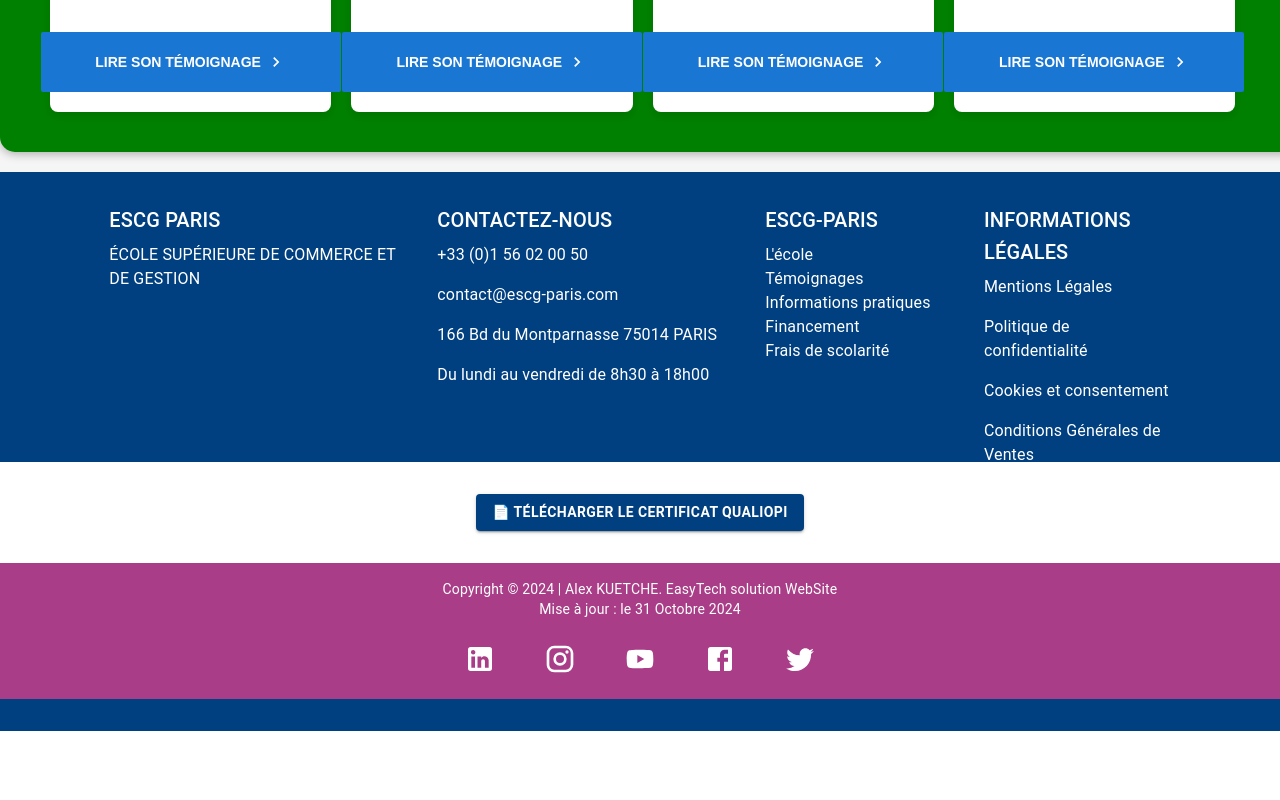
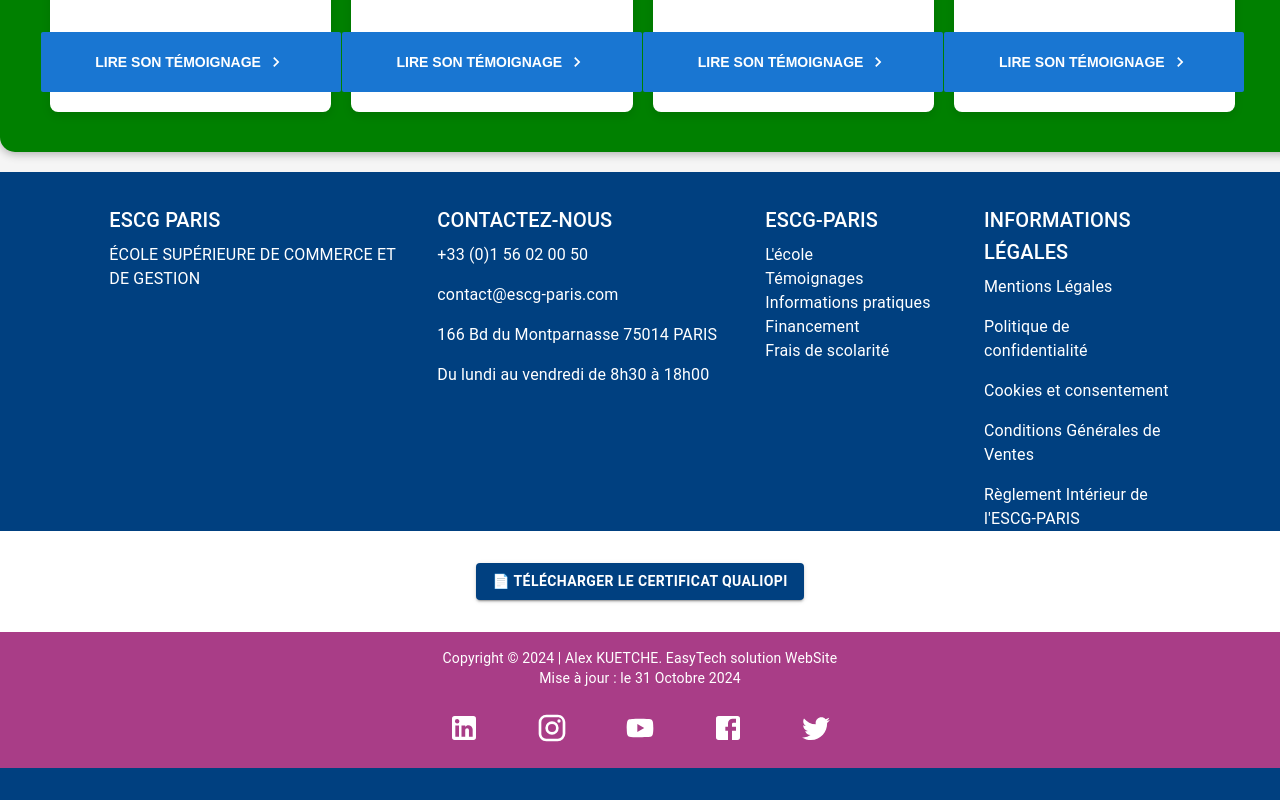
Before and after one commit to GTGpuke/workshop2425-m1g24, a React (Create React App) app in the folder Dossier_front/: page / in a window 1280 px wide. Shown: the part 1249-2049 px from the top of the page. Before the commit the page ends 1980 px from the top, so only its background shows below. Built offline with nearby package versions, Linux system fonts and the light colour scheme; no server answers.

Commit message:
gestion du footer

```diff
--- a/Dossier_front/src/components/authentification/contact.css
+++ b/Dossier_front/src/components/authentification/contact.css
@@ -14,9 +14,10 @@
   justify-content: space-between;
   align-items: flex-start;
   padding: 20px;
-  max-width: 100%;
+  max-width: 80%;
   flex-wrap: wrap;
   gap: 20px;
+  margin-left: 190px;
 }
 
 .icone {
--- a/Dossier_front/src/components/layout/Buttons/brochure.css
+++ b/Dossier_front/src/components/layout/Buttons/brochure.css
@@ -12,8 +12,10 @@
     font-size: 1.2rem;
     color: #007bff;
     cursor: pointer;
+    top: 100px;
     border: none;
     background: none;
+    position: fixed;
   }
 
   /* Style pour le texte d'instruction */
@@ -25,7 +27,7 @@
 
   /* Style pour les champs de saisie */
   .dialog-input {
-    width: 100%;
+    width: 80%;
     padding: 10px;
     font-size: 1rem;
     margin: 8px 0;
--- a/Dossier_front/src/components/layout/Buttons/callButton.js
+++ b/Dossier_front/src/components/layout/Buttons/callButton.js
@@ -3,7 +3,6 @@
 
 const CallButton = () => {
   const phoneNumber = "+237655196254";
-
   const [isMobile, setIsMobile] = useState(window.innerWidth < 800);
 
   useEffect(() => {
@@ -11,6 +10,8 @@
       setIsMobile(window.innerWidth < 800);
     };
     window.addEventListener('resize', handleResize);
+
+    // Nettoyage de l'écouteur pour éviter les fuites de mémoire
     return () => window.removeEventListener('resize', handleResize);
   }, []);
 
@@ -36,8 +37,9 @@
     },
   };
 
+  // Si `isMobile` est vrai, ne pas afficher le bouton
   if (isMobile) {
-    return null; // Ne rend pas le bouton si la vue est mobile (moins de 1000px)
+    return null;
   }
 
   return (
--- a/Dossier_front/src/components/layout/Footer.css
+++ b/Dossier_front/src/components/layout/Footer.css
@@ -1,18 +1,14 @@
 .footer-container {
   display: flex;
-    justify-content: space-between;
+  flex-direction: column;
   align-items: center;
-    background-color: #f0faff; /* Couleur extraite de l'image pour le fond */
+  background-color: #f0faff;
   padding: 20px;
-    position: fixed;
-    bottom: 0;
   width: 100%;
-    height: 90px;
 }
 
-  .footer-block {
-   margin-top: 45px;
-   margin-left: 15px;
+.footer-container .footer-block {
+  margin-top: 20px;
 }
 
 .icones {
@@ -21,31 +17,33 @@
   gap: 10px;
 }
 
-  .icones p {
-    margin-right: 15px;
-  }
-
-  footer p {
-    margin: 5px 0;
-  }
-
 .footer-container p {
-    color: #007dc4; /* Ajuste la couleur du texte si besoin */
+  color: #007dc4;
 }
 
 footer svg {
   font-size: 24px;
-    color: #007dc4; /* Couleur des icônes de réseaux sociaux */
+  color: #007dc4;
 }
 
-  footer {
-    font-size: 14px;
-    color: #000;
-  }
-  .block-icones{
-    display: flex;
-    gap: 50px;
-  }
-  .footer2{
+.footer2 {
   margin-top: 30px;
 }
+
+@media (max-width: 600px) {
+  .footer-container {
+    text-align: center;
+    padding: 10px;
+  }
+
+  .footer-block {
+    margin-top: 15px;
+    margin-left: 0;
+  }
+
+  .block-icones {
+    flex-direction: column;
+    gap: 20px;
+    align-items: center;
+  }
+}
--- a/Dossier_front/src/components/layout/Footer.js
+++ b/Dossier_front/src/components/layout/Footer.js
@@ -11,12 +11,13 @@
 export default function Footer() {
   return (
     <Box component="footer" sx={{ bgcolor: '#004080', color: 'white', py: 4 }}>
-      <Grid container spacing={4} justifyContent="center" sx={{ height: '290px', bgcolor: '#004080' }}>
-        <Grid item xs={12} sm={3}>
+      <Grid container spacing={4} justifyContent="center" sx={{ bgcolor: '#004080' }}>
+        <Grid item xs={12} sm={3} sx={{ textAlign: { xs: 'center', sm: 'left' } }}>
           <Typography variant="h6" gutterBottom>ESCG PARIS</Typography>
           <Typography>ÉCOLE SUPÉRIEURE DE COMMERCE ET DE GESTION</Typography>
         </Grid>
-        <Grid item xs={12} sm={3} sx={{ gap: '10px' }}>
+
+        <Grid item xs={12} sm={3} sx={{ textAlign: { xs: 'center', sm: 'left' } }}>
           <Typography variant="h6" gutterBottom>CONTACTEZ-NOUS</Typography>
           <Stack spacing={2}>
             <Typography>+33 (0)1 56 02 00 50</Typography>
@@ -26,7 +27,7 @@
           </Stack>
         </Grid>
 
-        <Grid item xs={12} sm={2}>
+        <Grid item xs={12} sm={2} sx={{ textAlign: { xs: 'center', sm: 'left' } }}>
           <Typography variant="h6" gutterBottom>ESCG-PARIS</Typography>
           <Typography>L'école</Typography>
           <Typography>Témoignages</Typography>
@@ -34,34 +35,22 @@
           <Typography>Financement</Typography>
           <Typography>Frais de scolarité</Typography>
         </Grid>
-        <Grid item xs={12} sm={2}>
+
+        <Grid item xs={12} sm={2} sx={{ textAlign: { xs: 'center', sm: 'left' } }}>
           <Typography variant="h6" gutterBottom>INFORMATIONS LÉGALES</Typography>
           <Stack spacing={2}>
             <Link href="/mentions-legales" color="inherit" underline="hover">
               <Typography>Mentions Légales</Typography>
             </Link>
-
             <Link href="/politique-confidentialite" color="inherit" underline="hover">
               <Typography>Politique de confidentialité</Typography>
             </Link>
-
             <Link href="/cookies-consentement" color="inherit" underline="hover">
               <Typography>Cookies et consentement</Typography>
             </Link>
-
-            <Link
-              href="/conditions-generales-ventes"
-              color="inherit"
-              sx={{ textDecoration: 'none',
-                '&:hover': {
-                  color: '#A93D87',
-                  textDecoration: 'none',
-                },
-              }}
-            >
+            <Link href="/conditions-generales-ventes" color="inherit" underline="hover" sx={{ '&:hover': { color: '#A93D87' } }}>
               <Typography>Conditions Générales de Ventes</Typography>
             </Link>
-
             <Link href="/reglement-interieur" color="inherit" underline="hover">
               <Typography>Règlement Intérieur de l'ESCG-PARIS</Typography>
             </Link>
@@ -89,17 +78,9 @@
         </Typography>
         <Typography variant="body2">Mise à jour : le 31 Octobre 2024</Typography>
 
-        <Box
-          sx={{
-            display: 'flex',
-            justifyContent: 'center',
-            gap: 4,
-            mt: 2,
-            color: 'white',
-          }}
-        >
+        <Box sx={{ display: 'flex', justifyContent: 'center', gap: 5, mt: 2 }}>
           <IconButton>
-            <LinkedInIcon sx={{ color: 'white', fontSize: 32 }} /> {/* Augmente la taille à 32px */}
+            <LinkedInIcon sx={{ color: 'white', fontSize: 32 }} />
           </IconButton>
           <IconButton>
             <InstagramIcon sx={{ color: 'white', fontSize: 32 }} />
@@ -115,8 +96,6 @@
           </IconButton>
         </Box>
       </Box>
-
-
     </Box>
   );
 }
--- a/Dossier_front/src/components/layout/Header.css
+++ b/Dossier_front/src/components/layout/Header.css
@@ -108,7 +108,7 @@
 }
 
 .navItem:hover {
-  color: #ffeb3b; /* Couleur jaune lors du survol */
+  color: #A93D87; /* Couleur jaune lors du survol */
 }
 
 /* Avatar et menu déroulant */
@@ -136,9 +136,9 @@
   padding: 5px 10px;
 }
 
-.logoutLabel:hover, .navLink:hover {
+/* .logoutLabel:hover, .navLink:hover {
   background-color: #00bcd4;
-}
+} */
 
 .langMenu {
   position: absolute;
@@ -205,6 +205,7 @@
 .nav-list {
   display: flex;
   list-style: none;
+  gap: 30px;
 }
 
 .navItem {
@@ -215,6 +216,7 @@
   color: white;
   text-decoration: none;
   font-size: 1.2rem;
+
 }
 .backdrop {
   position: fixed;
```
Also changed, not shown: Dossier_front/src/components/layout/Buttons/brochureButton.js (+27 -21 lines). Lines whose indentation alone changed are shown as unchanged.
